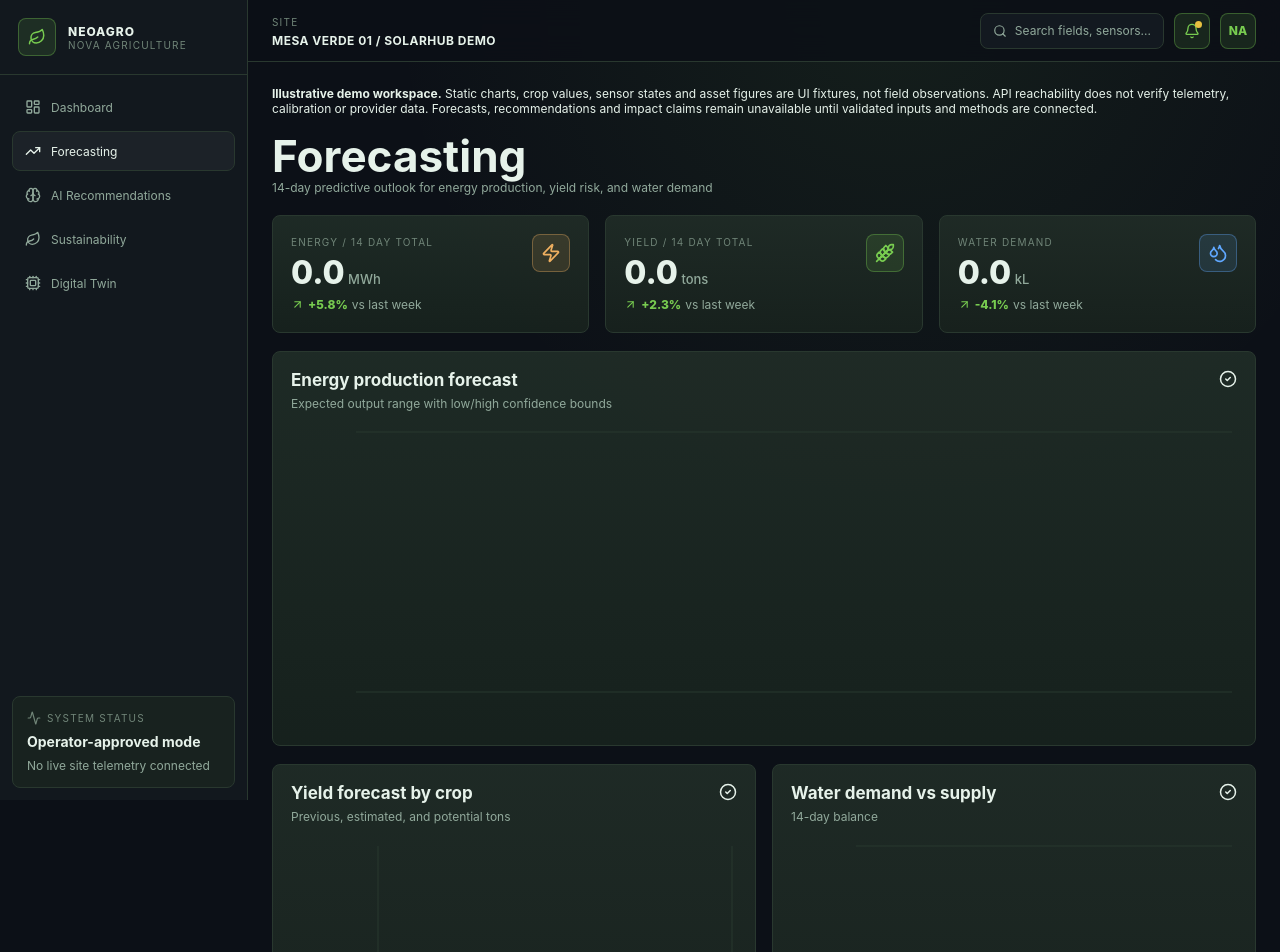
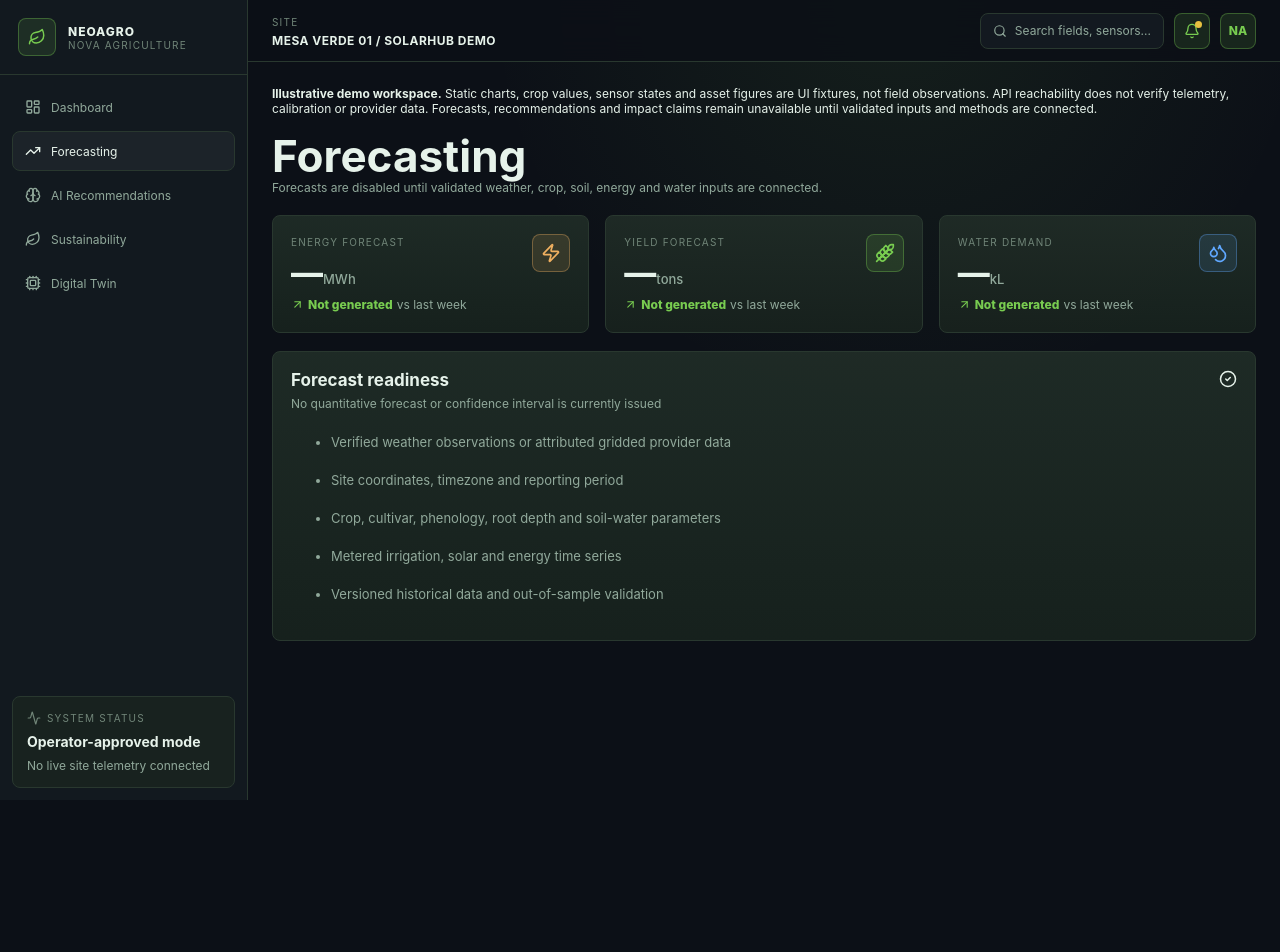
Before and after one commit to wisemaiarservices-debug/neoagro-platform, a Next.js app in the folder apps/web/: page /forecasting in a window 1280 px wide. Shown: the top 952 px of the page. After the commit the page ends 800 px from the top, so only its background shows below. Built offline with nearby package versions, Linux system fonts and the light colour scheme.

Commit message:
fix: disable unvalidated NeoAgro forecasts and quantified recommendations

```diff
--- a/apps/web/components/neoagro-pages.tsx
+++ b/apps/web/components/neoagro-pages.tsx
@@ -150,58 +150,58 @@ export function DashboardView({ summary, nova }: { summary: DashboardSummary; no
 }
 
 export function ForecastingView() {
-  const totalEnergy = energyForecast.reduce((total, day) => total + day.expected, 0);
-  const totalYield = yieldForecast.reduce((total, day) => total + day.estimated, 0);
-  const totalWater = waterDemandForecast.reduce((total, day) => total + day.demand, 0);
-
   return (
     <NeoAgroShell>
-      <PageHeader title="Forecasting" subtitle="14-day predictive outlook for energy production, yield risk, and water demand" />
+      <PageHeader title="Forecasting" subtitle="Forecasts are disabled until validated weather, crop, soil, energy and water inputs are connected." />
       <section className="ag-grid three">
-        <MetricCard label="Energy / 14 day total" value={`${(totalEnergy / 1000).toFixed(1)}`} unit=" MWh" delta="+5.8%" icon={Zap} tint="solar" />
-        <MetricCard label="Yield / 14 day total" value={`${totalYield.toFixed(1)}`} unit=" tons" delta="+2.3%" icon={Wheat} />
-        <MetricCard label="Water demand" value={`${(totalWater / 1000).toFixed(1)}`} unit=" kL" delta="-4.1%" icon={Droplets} tint="water" />
+        <MetricCard label="Energy forecast" value="—" unit="MWh" delta="Not generated" icon={Zap} tint="solar" />
+        <MetricCard label="Yield forecast" value="—" unit="tons" delta="Not generated" icon={Wheat} />
+        <MetricCard label="Water demand" value="—" unit="kL" delta="Not generated" icon={Droplets} tint="water" />
       </section>
-      <Panel title="Energy production forecast" subtitle="Expected output range with low/high confidence bounds">
-        <ChartBox><ComposedChart data={energyForecast}><CartesianGrid stroke="var(--ag-border)" vertical={false} /><XAxis dataKey="date" tick={{ fill: 'var(--ag-muted)', fontSize: 11 }} tickLine={false} axisLine={false} /><YAxis tick={{ fill: 'var(--ag-muted)', fontSize: 11 }} tickLine={false} axisLine={false} /><Tooltip contentStyle={tooltipStyle} /><Area dataKey="high" stroke="transparent" fill="rgba(240,176,96,.18)" /><Area dataKey="low" stroke="transparent" fill="var(--ag-bg)" /><Line dataKey="expected" stroke="var(--ag-solar)" strokeWidth={2.5} /></ComposedChart></ChartBox>
+      <Panel title="Forecast readiness" subtitle="No quantitative forecast or confidence interval is currently issued">
+        <ul className="ag-list">
+          <li>Verified weather observations or attributed gridded provider data</li>
+          <li>Site coordinates, timezone and reporting period</li>
+          <li>Crop, cultivar, phenology, root depth and soil-water parameters</li>
+          <li>Metered irrigation, solar and energy time series</li>
+          <li>Versioned historical data and out-of-sample validation</li>
+        </ul>
       </Panel>
-      <section className="ag-grid two">
-        <Panel title="Yield forecast by crop" subtitle="Previous, estimated, and potential tons">
-          <ChartBox><BarChart data={yieldForecast} layout="vertical"><CartesianGrid stroke="var(--ag-border)" horizontal={false} /><XAxis type="number" tick={{ fill: 'var(--ag-muted)', fontSize: 11 }} tickLine={false} axisLine={false} /><YAxis dataKey="field" type="category" tick={{ fill: 'var(--ag-muted)', fontSize: 11 }} tickLine={false} axisLine={false} width={82} /><Tooltip contentStyle={tooltipStyle} /><Bar dataKey="previous" fill="var(--ag-muted)" /><Bar dataKey="estimated" fill="var(--ag-green)" /><Bar dataKey="potential" fill="var(--ag-solar)" /></BarChart></ChartBox>
-        </Panel>
-        <Panel title="Water demand vs supply" subtitle="14-day balance">
-          <ChartBox><AreaChart data={waterDemandForecast}><CartesianGrid stroke="var(--ag-border)" vertical={false} /><XAxis dataKey="date" tick={{ fill: 'var(--ag-muted)', fontSize: 11 }} tickLine={false} axisLine={false} /><YAxis tick={{ fill: 'var(--ag-muted)', fontSize: 11 }} tickLine={false} axisLine={false} /><Tooltip contentStyle={tooltipStyle} /><Area dataKey="supply" stroke="var(--ag-green)" fill="rgba(120,204,80,.14)" /><Area dataKey="demand" stroke="var(--ag-water)" fill="rgba(96,168,255,.14)" /></AreaChart></ChartBox>
-        </Panel>
-      </section>
     </NeoAgroShell>
   );
 }
 
 export function RecommendationsView({ nova }: { nova: NovaCoreInsight }) {
+  const coreItem = {
+    id: "nova-core-review",
+    priority: nova.recommendation.priority ?? "review_required",
+    category: "NOVA Core",
+    title: nova.recommendation.title ?? "Verify site inputs before operational screening",
+    impact: nova.recommendation.explanation ?? "No operational advice is available.",
+    confidence: typeof nova.recommendation.confidence === "number" ? nova.recommendation.confidence : null,
+    eta: nova.connected ? "API responding · input verification required" : "Local fallback · no operational advice",
+  };
   return (
     <NeoAgroShell>
-      <PageHeader title="AI Recommendations" subtitle="Continuous optimization across energy, crop, and water systems" actions={<button className="ag-button"><Sparkles size={14} /> Run analysis</button>} />
-      <section className="ag-grid four">{predictions.map((item) => <MetricCard key={item.label} label={item.label} value={item.value} delta={item.delta} positive={item.positive} icon={TrendingUp} />)}</section>
+      <PageHeader title="Decision Support Review" subtitle="Review-only screening. No crop-specific prescription, dispatch action or quantified impact is generated from demo data." />
+      <section className="ag-grid four">{predictions.map((item) => <MetricCard key={item.label} label={item.label} value={item.value} delta={item.delta} positive={false} icon={TrendingUp} />)}</section>
       <section className="ag-grid two">
-        {[...aiRecommendations, {
-          id: 'nova-core-live',
-          priority: nova.recommendation.priority === 'high' ? 'high' as const : 'medium' as const,
-          category: 'NOVA Core',
-          title: nova.recommendation.title,
-          impact: nova.recommendation.explanation,
-          confidence: nova.recommendation.confidence ?? 0.8,
-          eta: nova.connected ? 'Live API response' : 'Deterministic fallback',
-        }].map((item) => (
+        {[...aiRecommendations, coreItem].map((item) => (
           <article key={item.id} className="ag-panel recommendation">
-            <div className="ag-rec-head"><span className={`priority ${item.priority}`}>{item.priority}</span><span>{item.category}</span><b>{Math.round(item.confidence * 100)}%</b></div>
+            <div className="ag-rec-head"><span className="priority">{item.priority}</span><span>{item.category}</span><b>{item.confidence == null ? "Not calibrated" : String(Math.round(item.confidence * 100)) + "%"}</b></div>
             <h3>{item.title}</h3>
             <p>{item.impact}</p>
-            <div className="ag-rec-actions"><span>{item.eta}</span><button>Approve after review</button></div>
+            <div className="ag-rec-actions"><span>{item.eta}</span><span>Human review only</span></div>
           </article>
         ))}
       </section>
-      <Panel title="Optimization suggestions" subtitle="Projected gains from applying operator-approved actions">
-        <div className="ag-optimizations">{optimizations.map((item) => <div key={item.label}><span>{item.label}<b>{item.before} {'->'} {item.after}</b></span><div><i style={{ width: `${item.before}%` }} /><em style={{ width: `${item.after}%` }} /></div></div>)}</div>
+      <Panel title="Optimization outputs withheld" subtitle="No optimization is run without verified constraints and a validated method">
+        <ul className="ag-list">
+          <li>Crop and soil calibration, including field capacity and root-zone conditions</li>
+          <li>Verified weather and energy data with timestamps and units</li>
+          <li>Equipment constraints, safety limits and operator-defined objectives</li>
+          <li>Measured baseline, validation protocol and uncertainty reporting</li>
+        </ul>
       </Panel>
     </NeoAgroShell>
   );
@@ -210,22 +210,22 @@ export function RecommendationsView({ nova }: { nova: NovaCoreInsight }) {
 export function SustainabilityView() {
   return (
     <NeoAgroShell>
-      <PageHeader title="Sustainability Reporting" subtitle="ESG performance, carbon reduction, water savings, and renewable energy ratio" />
+      <PageHeader title="Sustainability & Impact Accounting" subtitle="No carbon, water, yield or resilience impact is claimed without a verified baseline and intervention measurements." />
       <section className="ag-grid four">
-        <MetricCard label="Carbon offset YTD" value={`${sustainabilityScore.carbonOffset}`} unit=" t CO2" delta="+12.4%" icon={Leaf} />
-        <MetricCard label="Water savings" value={`${sustainabilityScore.waterSaved}%`} delta="+3.2%" icon={Droplets} tint="water" />
-        <MetricCard label="Renewable ratio" value={`${sustainabilityScore.renewableRatio}%`} delta="+1.1%" icon={Zap} tint="solar" />
-        <MetricCard label="Overall ESG score" value={`${sustainabilityScore.overall}`} unit=" / 100" delta="+4.0%" icon={Award} />
+        <MetricCard label="Carbon impact" value="—" unit="kg CO2e" delta="Not calculated" icon={Leaf} />
+        <MetricCard label="Water savings" value="—" unit="%" delta="Not calculated" icon={Droplets} tint="water" />
+        <MetricCard label="Renewable ratio" value="—" unit="%" delta="Not measured" icon={Zap} tint="solar" />
+        <MetricCard label="ESG score" value="—" unit="" delta="Not audited" icon={Award} />
       </section>
-      <section className="ag-grid chart-row">
-        <Panel wide title="Carbon footprint / 12 month" subtitle="Tons CO2 offset vs baseline">
-          <ChartBox><BarChart data={carbonMonthly}><CartesianGrid stroke="var(--ag-border)" vertical={false} /><XAxis dataKey="month" tick={{ fill: 'var(--ag-muted)', fontSize: 11 }} tickLine={false} axisLine={false} /><YAxis tick={{ fill: 'var(--ag-muted)', fontSize: 11 }} tickLine={false} axisLine={false} /><Tooltip contentStyle={tooltipStyle} /><Bar dataKey="baseline" fill="var(--ag-muted)" opacity={0.45} /><Bar dataKey="offset" fill="var(--ag-green)" /></BarChart></ChartBox>
-        </Panel>
-        <Panel title="Sustainability dimensions" subtitle="Composite breakdown">
-          <ChartBox compact><RadarChart data={sustainabilityScore.panels}><PolarGrid stroke="var(--ag-border)" /><PolarAngleAxis dataKey="label" tick={{ fill: 'var(--ag-muted)', fontSize: 11 }} /><Radar dataKey="value" stroke="var(--ag-green)" fill="rgba(120,204,80,.32)" /></RadarChart></ChartBox>
-        </Panel>
-      </section>
-      <section className="ag-grid three">{esgMetrics.map((pillar) => <article key={pillar.pillar} className="ag-panel"><div className="ag-micro">{pillar.pillar}</div><div className="ag-score">{pillar.score}</div><ul>{pillar.items.map((item) => <li key={item}>{item}</li>)}</ul></article>)}</section>
+      <Panel title="Evidence required for impact reporting" subtitle="No verified outcome dataset is currently connected">
+        <ul className="ag-list">
+          <li>Defined site boundary, reporting period and ownership</li>
+          <li>Metered energy and water baseline plus intervention period</li>
+          <li>Verified grid emissions factor and calculation method</li>
+          <li>Crop yield, soil and biodiversity measurements where relevant</li>
+          <li>Uncertainty, data completeness and independent review</li>
+        </ul>
+      </Panel>
     </NeoAgroShell>
   );
 }
```
